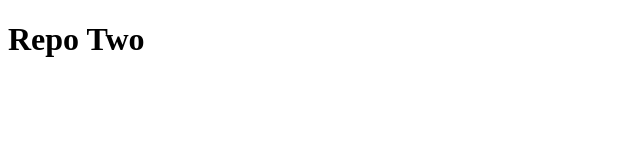
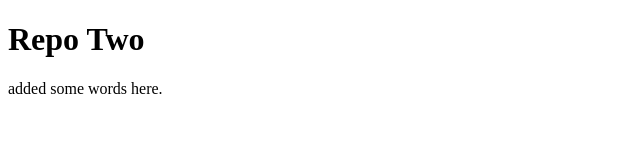
Before and after one commit to coree01/repo-two, a plain HTML site: page index.html in a window 1280 px wide. Shown: the whole page, without its empty margins (0-640 px from the left). Drawn offline with Linux system fonts and the light colour scheme.

Commit message:
added some words

```diff
--- a/index.html
+++ b/index.html
@@ -8,5 +8,6 @@
 </head>
 <body>
     <h1>Repo Two</h1>
+    <p>added some words here.</p>
 </body>
 </html>
```
